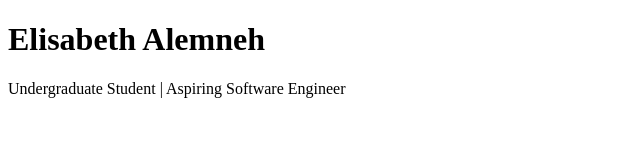
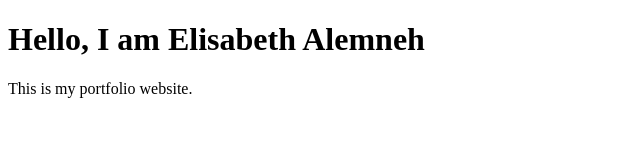
Before and after one commit to elisabethalemneh-hash/portfolio, a plain HTML site: page index.html in a window 1280 px wide. Shown: the whole page, without its empty margins (0-640 px from the left). Drawn offline with Linux system fonts and the light colour scheme.

```diff
--- a/index.html
+++ b/index.html
@@ -3,13 +3,10 @@
 <html lang="en">
 <head>
     <meta charset="UTF-8">
-    <meta name="viewport" content="width=device-width, initial-scale=1.0">
     <title>Elisabeth Alemneh | Portfolio</title>
 </head>
 <body>
-
-    <h1>Elisabeth Alemneh</h1>
-    <p>Undergraduate Student | Aspiring Software Engineer</p>
-
+    <h1>Hello, I am Elisabeth Alemneh</h1>
+    <p>This is my portfolio website.</p>
 </body>
 </html>
```
Also changed, not shown: images/portfolio.jpg (deleted), images/profile.jpg (added), 1 other file.
